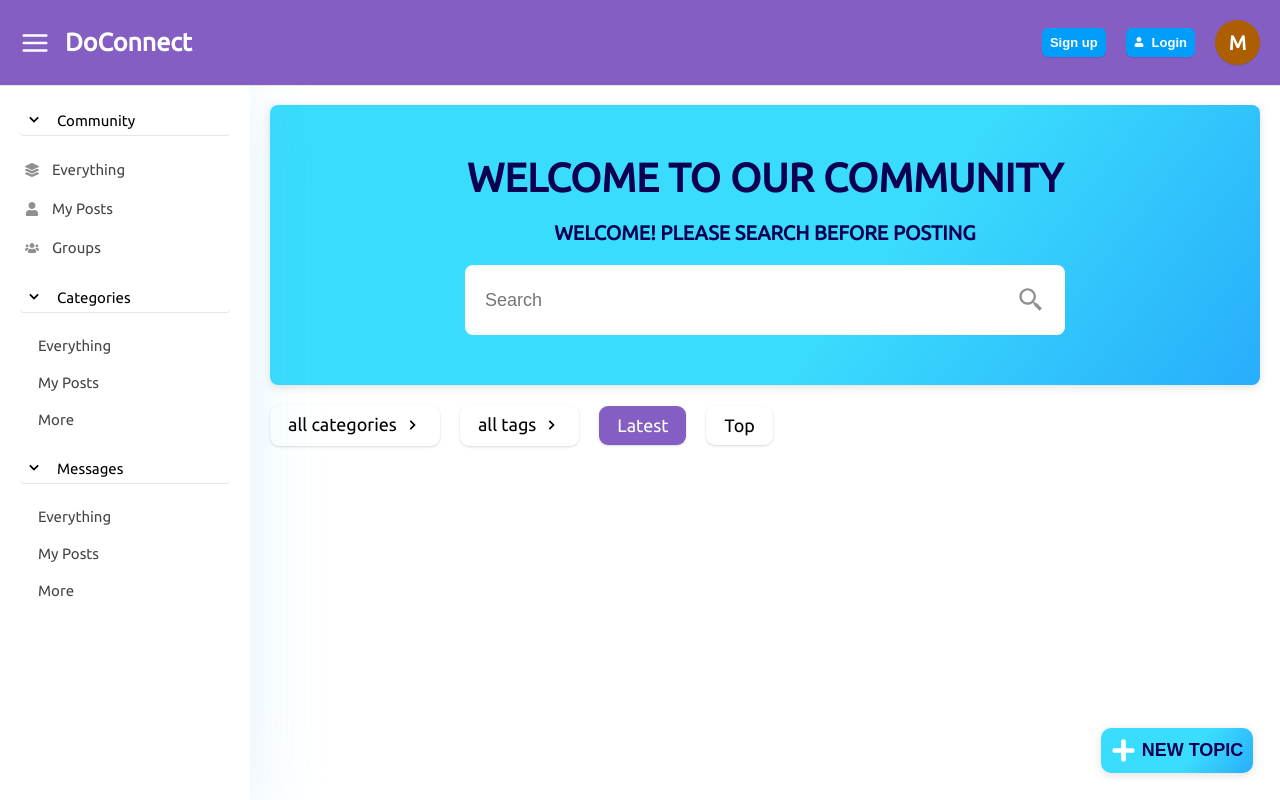
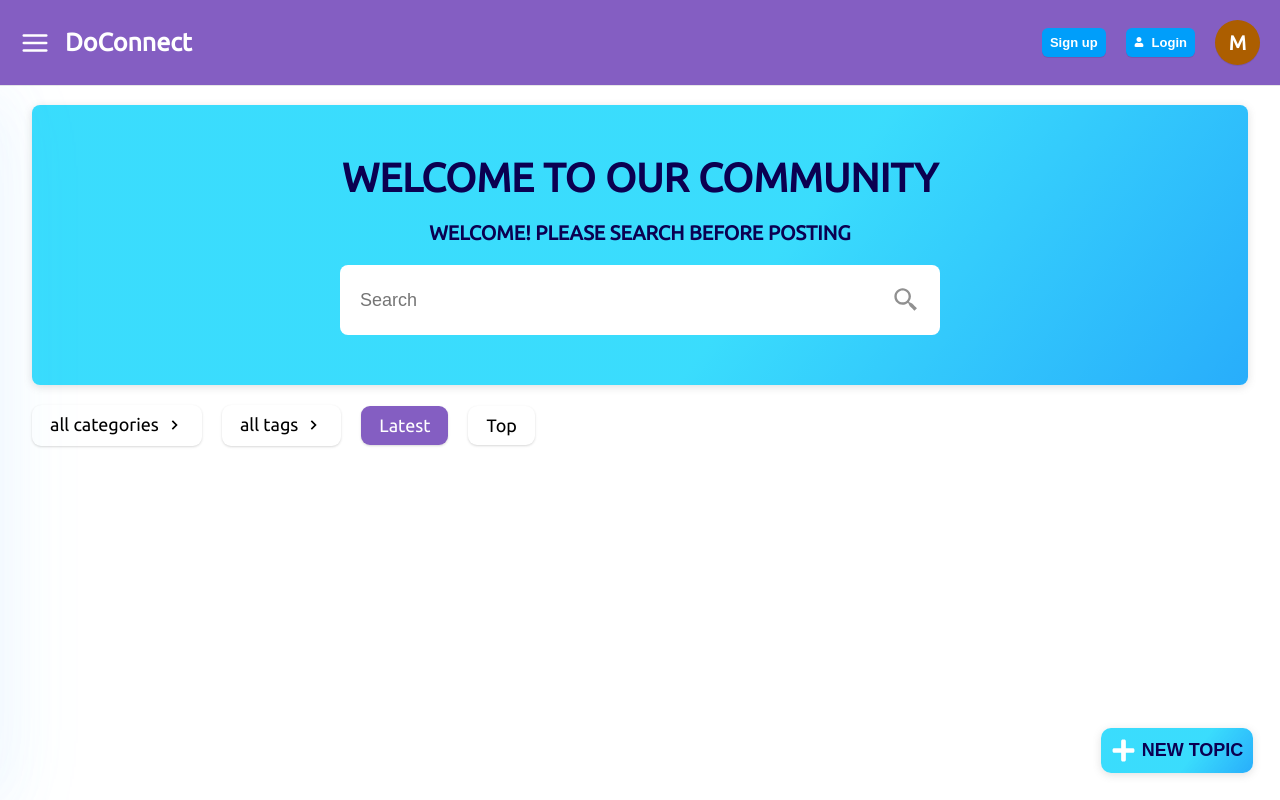
Before and after one commit to mhdZhHan/do-connect, a Next.js app in the folder client/: page / in a window 1280 px wide. Shown: the top 800 px of the page. Built offline with nearby package versions, Linux system fonts and the light colour scheme.

Commit message:
maybe a fix

```diff
--- a/client/app/layout.js
+++ b/client/app/layout.js
@@ -7,9 +7,11 @@ export default function RootLayout({ children }) {
 	const [isSidebarOpen, setIsSidebarOpen] = useState(false)
 	const [isAuthFormOpen, setIsAuthFormOpen] = useState(false)
 	const [isSignUp, setIsSignUp] = useState(true)
-	const [windowWidth] = useState(window.innerWidth)
+	const [windowWidth, setWindowWidth] = useState(0)
 
 	useEffect(() => {
+		setWindowWidth(window.innerWidth)
+
 		if(windowWidth < 763){
 			setIsSidebarOpen(true)
 		}
```
